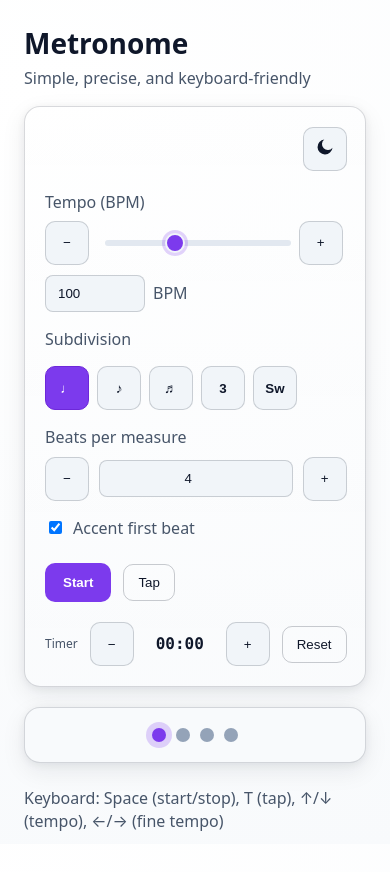
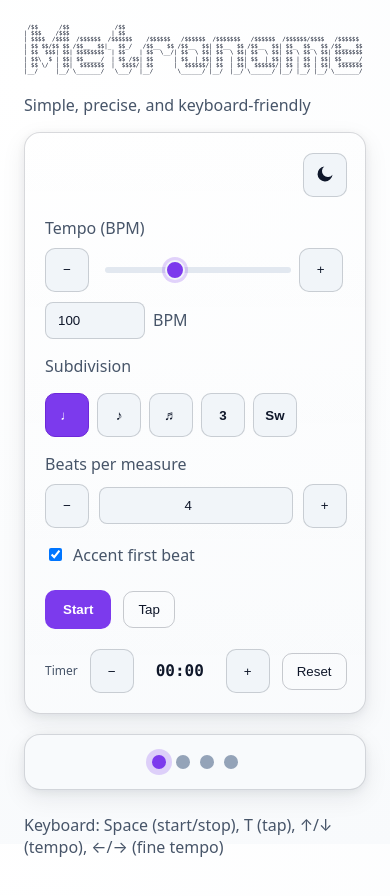
Before and after one commit to nieldakarla/metronome, a plain HTML site: page index.html in a window 390 px wide. Before the commit the page ends 872 px from the top, so only its background shows below. Drawn offline with Linux system fonts and the light colour scheme.

Commit message:
Header: responsive ASCII banner (auto-scale to fit width)

```diff
--- a/index.html
+++ b/index.html
@@ -8,8 +8,21 @@
   </head>
   <body>
     <main class="container">
-      <header>
-        <h1>Metronome</h1>
+      <header class="logo-header">
+        <h1 class="sr-only">Metronome</h1>
+        <div class="ascii-wrap" aria-hidden="true">
+<pre class="ascii-logo"> /$$      /$$             /$$
+| $$$    /$$$            | $$
+| $$$$  /$$$$  /$$$$$$  /$$$$$$    /$$$$$$   /$$$$$$  /$$$$$$$   /$$$$$$  /$$$$$$/$$$$   /$$$$$$
+| $$ $$/$$ $$ /$$__  $$|_  $$_/   /$$__  $$ /$$__  $$| $$__  $$ /$$__  $$| $$_  $$_  $$ /$$__  $$
+| $$  $$$| $$| $$$$$$$$  | $$    | $$  \__/| $$  \ $$| $$  \ $$| $$  \ $$| $$ \ $$ \ $$| $$$$$$$$
+| $$\  $ | $$| $$_____/  | $$ /$$| $$      | $$  | $$| $$  | $$| $$  | $$| $$ | $$ | $$| $$_____/
+| $$ \/  | $$|  $$$$$$$  |  $$$$/| $$      |  $$$$$$/| $$  | $$|  $$$$$$/| $$ | $$ | $$|  $$$$$$$
+|__/     |__/ \_______/   \___/  |__/       \______/ |__/  |__/ \______/ |__/ |__/ |__/ \_______/
+
+
+                                                                                                  </pre>
+        </div>
         <p class="subtitle">Simple, precise, and keyboard-friendly</p>
       </header>
 
--- a/script.js
+++ b/script.js
@@ -356,6 +356,8 @@
     // Ensure one mode active even if no saved state
     setMode(current.mode || 'quarter');
     setBeats(current.beats || 4);
+    // Scale ASCII logo to fit container
+    setupAsciiScaling();
     // Prepare AudioContext on first user gesture (start/click) automatically
     ['click','keydown','touchstart'].forEach(evt => {
       window.addEventListener(evt, ensureAudio, { once: true, passive: true });
@@ -434,6 +436,32 @@
   const _start = start, _stop = stop;
   start = function() { _start(); timerStart(); };
   stop = function() { _stop(); timerStop(); };
+
+  // ASCII logo responsive scaling
+  function setupAsciiScaling() {
+    const wrap = document.querySelector('.ascii-wrap');
+    const pre = document.querySelector('.ascii-logo');
+    if (!wrap || !pre) return;
+    const resize = () => {
+      // Reset transform to measure natural size
+      pre.style.transform = 'none';
+      // Force layout to update
+      void pre.offsetWidth;
+      const wrapW = wrap.clientWidth || 1;
+      const preW = pre.scrollWidth || 1;
+      const s = Math.min(1, wrapW / preW);
+      pre.style.transform = `scale(${s})`;
+      // Reserve scaled height so content below doesn't overlap
+      const rect = pre.getBoundingClientRect();
+      wrap.style.height = `${rect.height}px`;
+    };
+    resize();
+    window.addEventListener('resize', resize);
+    if (window.ResizeObserver) {
+      const ro = new ResizeObserver(resize);
+      ro.observe(wrap);
+    }
+  }
   // Timer stepper interactions
   const TIMER_STEP_MS = 15000; // 15 seconds per step
   const TIMER_MAX_MS = 99 * 60 * 1000 + 59 * 1000; // 99:59
--- a/styles.css
+++ b/styles.css
@@ -65,6 +65,23 @@ body {
 
 header h1 { margin: 0 0 4px; font-size: 28px; }
 .subtitle { margin: 0 0 16px; color: var(--muted); }
+
+/* Screen-reader only heading for ASCII logo */
+.sr-only { position: absolute; width: 1px; height: 1px; padding: 0; margin: -1px; overflow: hidden; clip: rect(0, 0, 0, 0); white-space: nowrap; border: 0; }
+
+.ascii-wrap { max-width: 100%; overflow: hidden; position: relative; }
+.ascii-logo {
+  display: inline-block;
+  font-family: ui-monospace, SFMono-Regular, Menlo, Monaco, Consolas, monospace;
+  font-size: 12px;
+  line-height: 1.1;
+  color: var(--text);
+  background: transparent;
+  border: 0;
+  margin: 0 0 8px;
+  white-space: pre;
+  transform-origin: left top;
+}
 
 .controls {
   background: linear-gradient(180deg, rgba(255,255,255,0.02), rgba(255,255,255,0.00));
```
